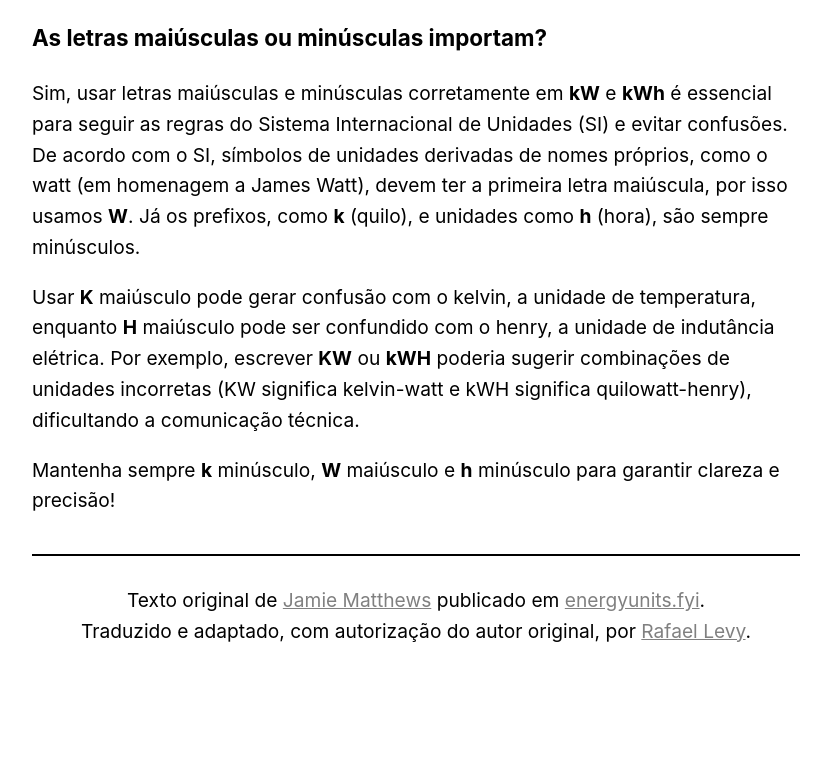
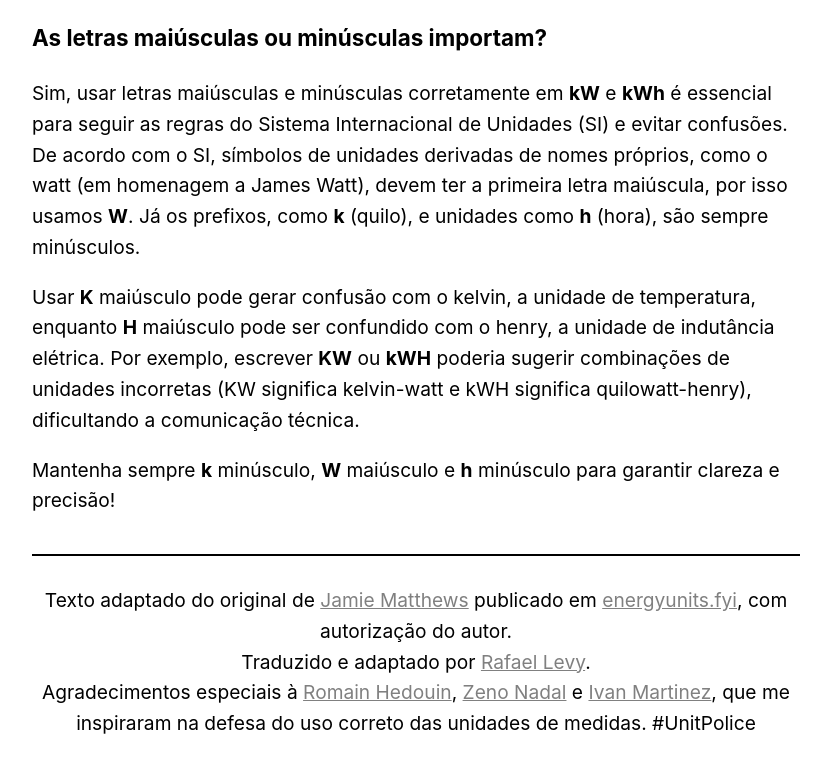
Before and after one commit to rrlevy/kw-kwh.com, a website: page index.html in a window 1280 px wide. Shown: the part 3860-4633 px from the top of the page, without its empty margins (224-1055 px from the left). Drawn offline with Linux system fonts and the light colour scheme.

Commit message:
acknowledgments

```diff
--- a/index.html
+++ b/index.html
@@ -199,8 +199,9 @@
     </p>
     <footer>
     <p>
-        Texto original de <a href="https://www.mtth.org/">Jamie Matthews</a> publicado em <a href="https://www.energyunits.fyi/">energyunits.fyi</a>.<br>
-        Traduzido e adaptado, com autorização do autor original, por <a href="https://x.com/rafaelrlevy">Rafael Levy</a>.
+        Texto adaptado do original de <a href="https://www.mtth.org/">Jamie Matthews</a> publicado em <a href="https://www.energyunits.fyi/">energyunits.fyi</a>, com autorização do autor.<br>
+        Traduzido e adaptado por <a href="https://x.com/rafaelrlevy">Rafael Levy</a>.<br>
+        Agradecimentos especiais à <a href="https://x.com/RomainHedouin">Romain Hedouin</a>, <a href="https://www.instagram.com/zeno.eletricos/">Zeno Nadal</a> e <a href="https://www.instagram.com/forumve_com/">Ivan Martinez</a>, que me inspiraram na defesa do uso correto das unidades de medidas. #UnitPolice
     </p>
     </footer>
 </body>
```
